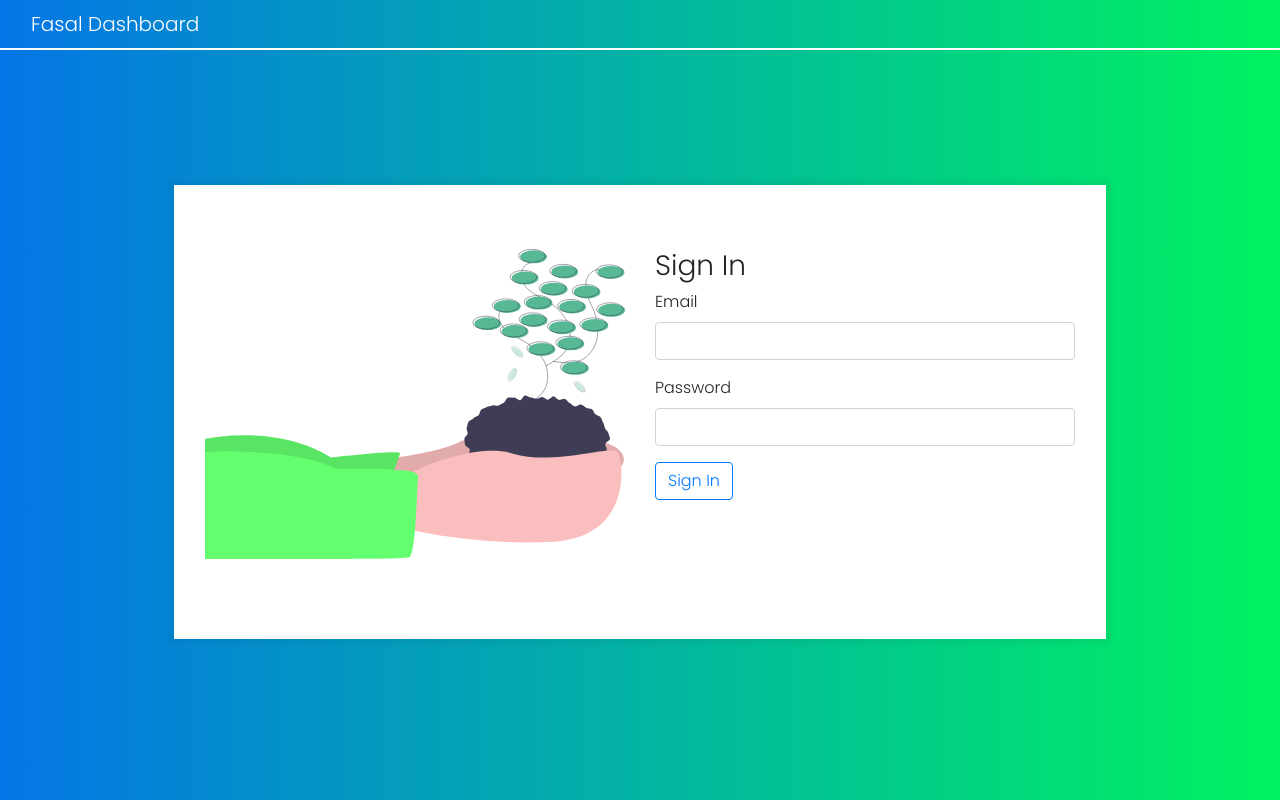
After one commit to khasgatesh/Fasal, a PHP site: page /login.html in a window 1280 px wide. The commit adds this page. Run offline with PHP 8.4, Linux system fonts and the light colour scheme; some libraries are stand-ins or nearby versions.

Commit message:
Login page added

```diff
--- a/index.php
+++ b/index.php
@@ -1 +1 @@
-<?php include_once("Test.html");?>
+<?php include_once("login.html");?>
--- /dev/null
+++ b/login.css
@@ -0,0 +1,25 @@
+@import url('https://fonts.googleapis.com/css2?family=Poppins:wght@100;200;300&display=swap');
+
+.navbar{
+    background: #00F260;  /* fallback for old browsers */
+    background: -webkit-linear-gradient(to right, #0575E6, #00F260);  /* Chrome 10-25, Safari 5.1-6 */
+    background: linear-gradient(to right, #0575E6, #00F260);
+
+    text-align: center;
+    height:50px;
+    border-bottom: 2px solid #fff;
+  }
+
+  body{
+      font-family:'Poppins',sans-serif;
+      background: #00F260;  /* fallback for old browsers */
+      background: -webkit-linear-gradient(to right, #0575E6, #00F260);  /* Chrome 10-25, Safari 5.1-6 */
+      background: linear-gradient(to right, #0575E6, #00F260);
+
+  }
+  .content{
+      margin:8%;
+      background-color: #fff;
+      padding:4rem 1rem 4rem 1rem ;
+      box-shadow: 0 0 5px 5px rgb(0,0,0,.05);
+  }
--- /dev/null
+++ b/login.html
@@ -0,0 +1,49 @@
+<html lang="en">
+<head>
+    <meta charset="UTF-8">
+    <meta http-equiv="X-UA-Compatible" content="IE=edge">
+    <meta name="viewport" content="width=device-width, initial-scale=1.0">
+    <link rel="shortcut icon" href="http://sstatic.net/stackoverflow/img/favicon.ico">
+    <link rel="stylesheet" href="https://maxcdn.bootstrapcdn.com/bootstrap/4.0.0/css/bootstrap.min.css"
+      integrity="sha384-Gn5384xqQ1aoWXA+058RXPxPg6fy4IWvTNh0E263XmFcJlSAwiGgFAW/dAiS6JXm" crossorigin="anonymous">
+    <title>Login</title>
+    <link rel="stylesheet" href="./login.css">
+</head>
+<body>
+    <nav class="navbar navbar-expand-lg navbar-dark fixed-top ">
+        <div class="container-fluid">
+          <span class="navbar-brand mb-0 h1">Fasal Dashboard</span>
+        </div>
+      </nav>
+<br>
+<br>
+<br>
+<br>
+<div class="container">
+    <div class="row content">
+        <div class="col-md-6 mb-3">
+<img src="./undraw_environment_iaus.svg" alt="image" class="img-fluid">
+        </div>
+        <div class="col-md-6">
+            <h3>Sign In </h3>
+            <form action="">
+                <div class="form-group">
+                    <label for="email">Email</label>
+                    <input type="email" name="email" class="form-control" required>
+                </div>
+                <div class="form-group">
+                    <label for="password">Password</label>
+                    <input type="password" name="password" class="form-control" required>
+                </div>
+                <a class="btn btn-outline-primary" href="./Test.html" role="button">Sign In</a>
+            </form>
+
+        </div>
+    </div>
+</div>
+
+    <script src="https://code.jquery.com/jquery-3.2.1.slim.min.js" integrity="sha384-KJ3o2DKtIkvYIK3UENzmM7KCkRr/rE9/Qpg6aAZGJwFDMVNA/GpGFF93hXpG5KkN" crossorigin="anonymous"></script>
+<script src="https://cdnjs.cloudflare.com/ajax/libs/popper.js/1.12.9/umd/popper.min.js" integrity="sha384-ApNbgh9B+Y1QKtv3Rn7W3mgPxhU9K/ScQsAP7hUibX39j7fakFPskvXusvfa0b4Q" crossorigin="anonymous"></script>
+<script src="https://maxcdn.bootstrapcdn.com/bootstrap/4.0.0/js/bootstrap.min.js" integrity="sha384-JZR6Spejh4U02d8jOt6vLEHfe/JQGiRRSQQxSfFWpi1MquVdAyjUar5+76PVCmYl" crossorigin="anonymous"></script>
+</body>
+</html>
```
Also changed, not shown: Test.css (+9 -0 lines), Test.html (+13 -1 lines), 8400.jpg (added), Login.jpg (added), undraw_environment_iaus.svg (added), 1 other file.
